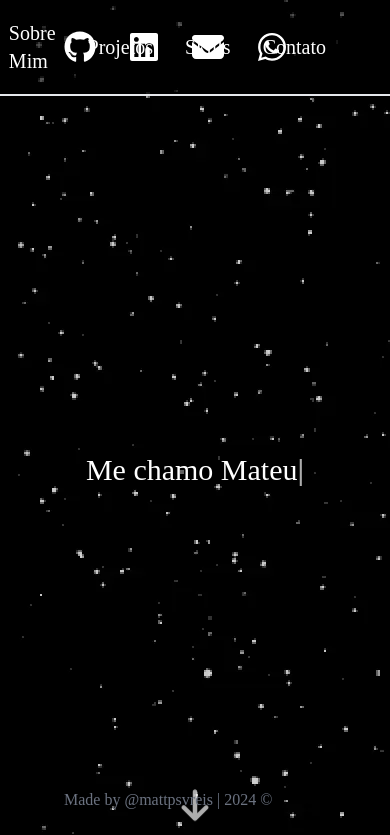
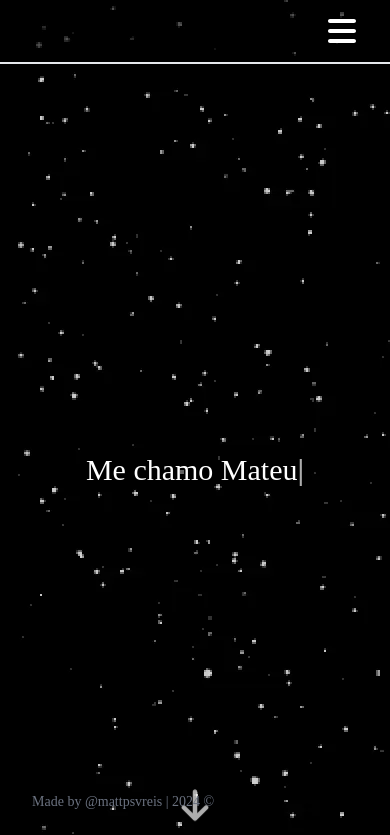
Before and after one commit to mattpsvreis/mattpsvreis-portfolio, a React (Vite) app: page / in a window 390 px wide. Shown: the top 835 px of the page. Built offline with nearby package versions, Linux system fonts and the light colour scheme; a web font is replaced by a local one.

Commit message:
feat: hamburguer menu; responsive for mobile

```diff
--- a/src/components/base/footer/index.tsx
+++ b/src/components/base/footer/index.tsx
@@ -2,7 +2,10 @@ import { FC } from 'react';
 
 export const Footer: FC = () => {
   return (
-    <div id='footer' className='fixed bottom-0 px-16 pb-8 text-gray-500'>
+    <div
+      id='footer'
+      className='fixed bottom-0 px-8 pb-8 text-sm text-gray-500 sm:px-16'
+    >
       <h1 id='copyright-text'>Made by @mattpsvreis | 2024 ©</h1>
     </div>
   );
--- a/src/components/base/navbar/components/item/index.tsx
+++ b/src/components/base/navbar/components/item/index.tsx
@@ -6,13 +6,19 @@ interface NavbarItemProps {
   href: string;
   content: Icon | string;
   target: '_self' | '_blank';
+  onClick?: () => void;
 }
 
-export const NavbarItem: FC<NavbarItemProps> = ({ content, href, target }) => {
+export const NavbarItem: FC<NavbarItemProps> = ({
+  content,
+  href,
+  target,
+  onClick,
+}) => {
   return (
     <div id='navbar-item' className='text-xl transition-all hover:scale-110'>
       <a href={href} target={target}>
-        {content}
+        <button onClick={onClick}>{content}</button>
       </a>
     </div>
   );
--- /dev/null
+++ b/src/components/base/navbar/components/menu/index.tsx
@@ -0,0 +1,26 @@
+import { FC, ReactNode } from 'react';
+
+import clsx from 'clsx';
+
+interface NavbarMenuProps {
+  menuOpen: boolean;
+  children: ReactNode;
+}
+
+export const NavbarMenu: FC<NavbarMenuProps> = ({ menuOpen, children }) => {
+  return (
+    <div
+      id='navbar-menu'
+      className={clsx(
+        'absolute left-0 top-0 mt-16 flex w-full flex-col items-center justify-center gap-8 bg-black/95 py-8',
+        'transition-all duration-300 sm:hidden',
+        {
+          '-translate-y-[200%] opacity-0': !menuOpen,
+          'translate-y-0 opacity-100': menuOpen,
+        }
+      )}
+    >
+      {children}
+    </div>
+  );
+};
--- a/src/components/base/navbar/index.tsx
+++ b/src/components/base/navbar/index.tsx
@@ -1,18 +1,29 @@
-import { FC } from 'react';
+import { FC, useState } from 'react';
 
+import clsx from 'clsx';
 import * as Icon from 'react-icons/fa6';
 
 import { NavbarItem } from './components/item';
+import { NavbarMenu } from './components/menu';
 
 export const Navbar: FC = () => {
+  const [menuOpen, setMenuOpen] = useState<boolean>(false);
+
+  function handleMenu() {
+    setMenuOpen(!menuOpen);
+  }
+
   return (
     <nav
       id='navbar'
-      className='fixed flex h-24 w-full flex-row items-center justify-between border-b-2 bg-black/60 px-16'
+      className={clsx(
+        'fixed flex h-16 w-full flex-row items-center justify-between border-b-2 px-8 sm:h-24 sm:px-16',
+        { 'bg-black/95': menuOpen, 'bg-black/60': !menuOpen }
+      )}
     >
       <div
         id='navbar-left'
-        className='flex h-full w-1/2 items-center justify-start gap-8'
+        className='hidden h-full w-1/2 items-center justify-start gap-8 sm:flex'
       >
         <NavbarItem
           content={<Icon.FaGithub size={32} />}
@@ -37,7 +48,7 @@ export const Navbar: FC = () => {
       </div>
       <div
         id='navbar-right'
-        className='flex h-full w-1/2 items-center justify-end gap-8'
+        className='hidden h-full w-1/2 items-center justify-end gap-8 sm:flex'
       >
         <NavbarItem content='Home' href='#home' target='_self' />
         <NavbarItem content='Sobre Mim' href='#about' target='_self' />
@@ -45,6 +56,43 @@ export const Navbar: FC = () => {
         <NavbarItem content='Skills' href='#skills' target='_self' />
         <NavbarItem content='Contato' href='#contact' target='_self' />
       </div>
+      <div id='navbar-hamburger' className='flex w-full justify-end sm:hidden'>
+        <button onClick={handleMenu}>
+          {menuOpen ? <Icon.FaX size={32} /> : <Icon.FaBars size={32} />}
+        </button>
+      </div>
+      <NavbarMenu menuOpen={menuOpen}>
+        <NavbarItem
+          content='Home'
+          onClick={handleMenu}
+          href='#home'
+          target='_self'
+        />
+        <NavbarItem
+          content='Sobre Mim'
+          onClick={handleMenu}
+          href='#about'
+          target='_self'
+        />
+        <NavbarItem
+          content='Projetos'
+          onClick={handleMenu}
+          href='#projects'
+          target='_self'
+        />
+        <NavbarItem
+          content='Skills'
+          onClick={handleMenu}
+          href='#skills'
+          target='_self'
+        />
+        <NavbarItem
+          content='Contato'
+          onClick={handleMenu}
+          href='#contact'
+          target='_self'
+        />
+      </NavbarMenu>
     </nav>
   );
 };
--- a/src/pages/landing/components/section-wrapper/index.tsx
+++ b/src/pages/landing/components/section-wrapper/index.tsx
@@ -17,7 +17,7 @@ export const SectionWrapper: FC<SectionWrapperProps> = ({
     <section
       id={section}
       className={clsx(
-        'h-screen px-16',
+        'h-screen px-8 sm:px-16',
         {
           'bg-about': section === 'about',
           'bg-projects': section === 'projects',
```
